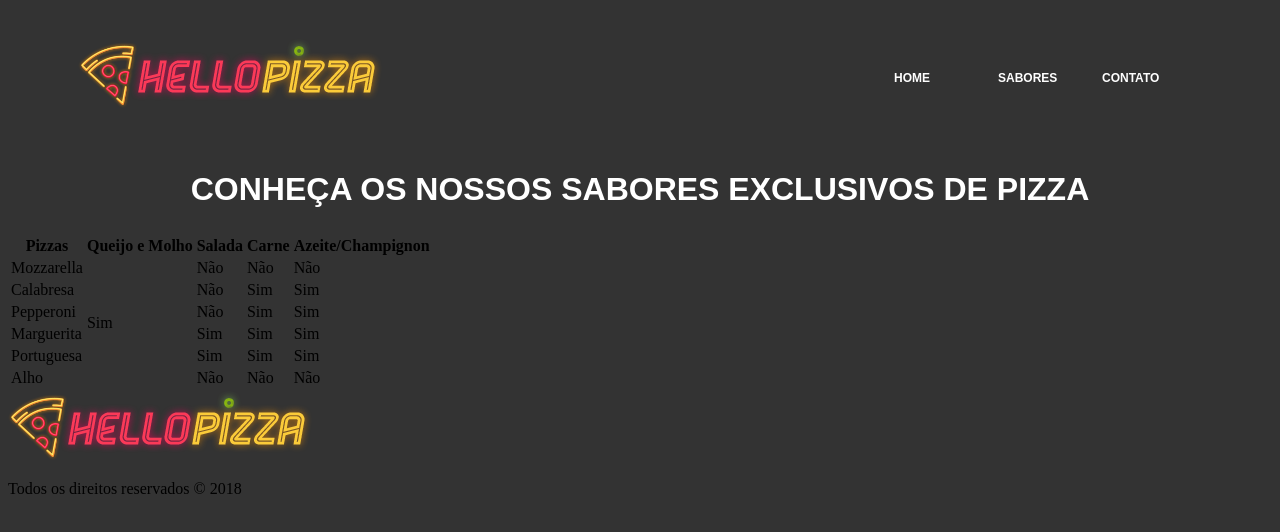
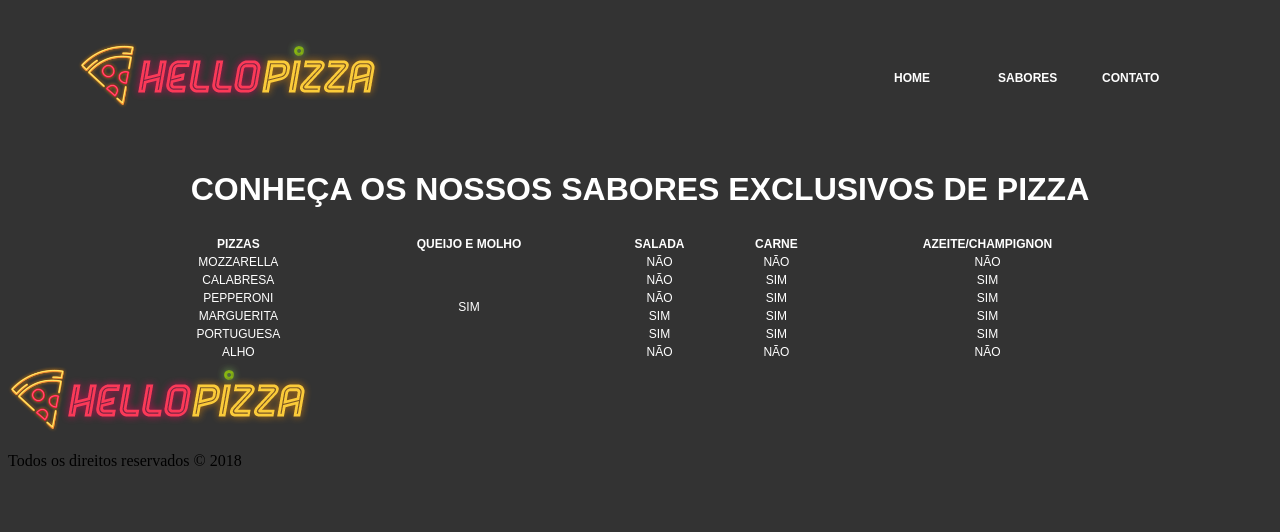
Before and after one commit to luizvisuart/introducaoCss, a plain HTML site: page index.html in a window 1280 px wide. Drawn offline with Linux system fonts and the light colour scheme.

Commit message:
estilizando tabela

```diff
--- a/css/stylesheet.css
+++ b/css/stylesheet.css
@@ -43,3 +43,18 @@ body{
     color: #fff;
     text-align: center;
 }
+
+#sabores-pizzas table {
+    margin: 0 auto;
+    width: 80%; /*largura com relação a tela*/
+}
+
+#sabores-pizzas table td,
+#sabores-pizzas table th{
+    color: #fff;
+    text-align: center;
+    text-transform: uppercase;
+    font-size: 12px;
+    font-family: Arial, Helvetica, sans-serif;
+
+}
```
